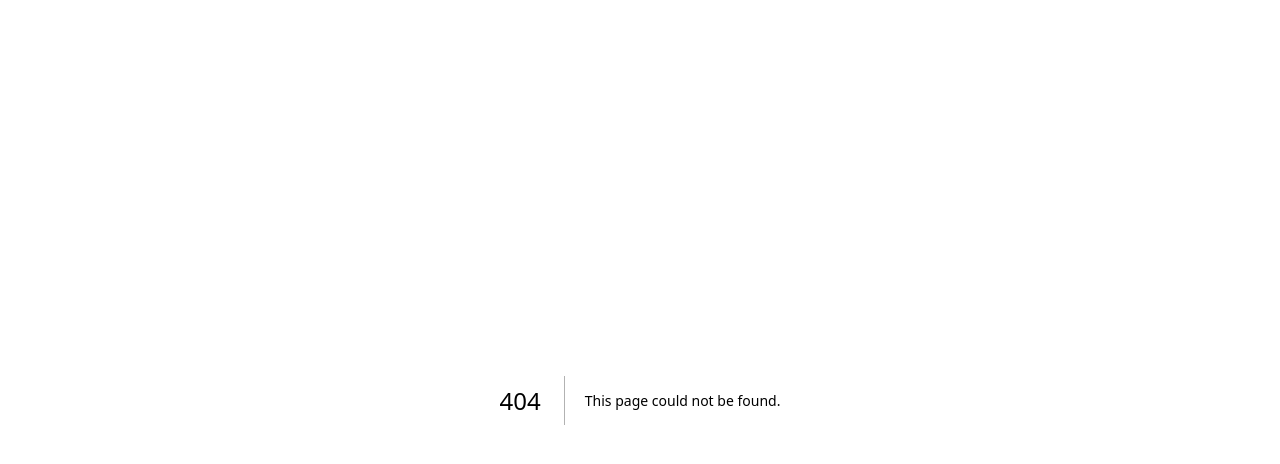
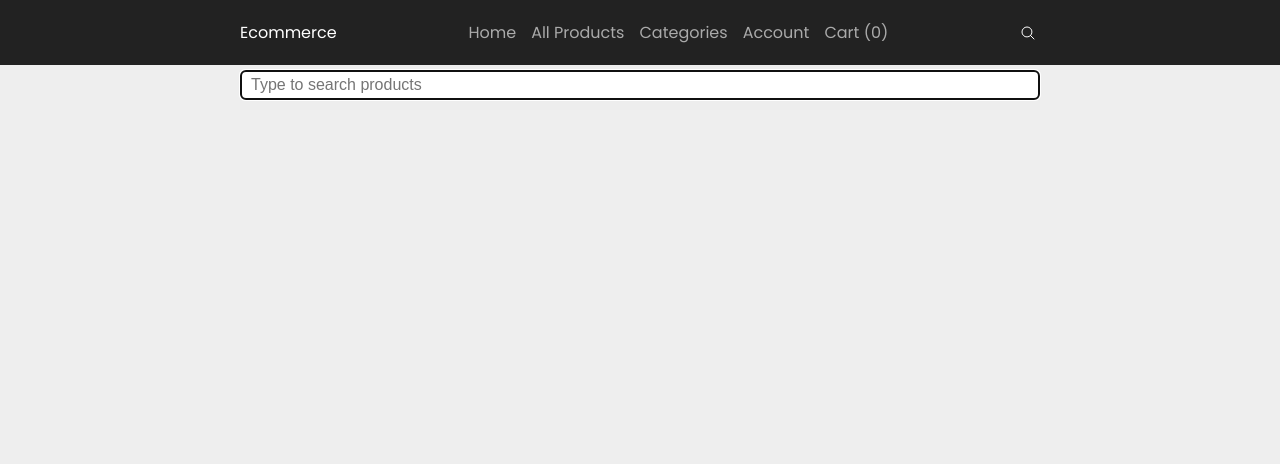
Before and after one commit to emroze/ecommerce-front-next.js, a Next.js app: page /search in a window 1280 px wide. Before the commit this address had no page. Shown: the top 464 px of the page. Built offline with nearby package versions, Linux system fonts and the light colour scheme.

Commit message:
Added search functionality

```diff
--- a/app/api/products/route.js
+++ b/app/api/products/route.js
@@ -8,11 +8,22 @@
     for (const [key, value] of request.nextUrl.searchParams.entries()) {
         allSearchParams[key] = value
     }
-    const {categories,sort, ...filters} = allSearchParams
-    const [sortField,sortOrder] = sort.split('-')
-    const productsQuery = {
-        category: categories.split(','),
+    const {categories,sort,phrase, ...filters} = allSearchParams
+    let [sortField,sortOrder] = (sort || '_id-desc').split('-')
+
+    const productsQuery = {}
+
+    if(categories){
+        productsQuery.category = categories.split(',');
     }
+
+    if(phrase){
+        productsQuery['$or'] = [
+            {title:{$regex:phrase,$options:'i'}},
+            {description:{$regex:phrase,$options:'i'}},
+        ];
+    }
+
     if(Object.keys(filters).length>0){
         Object.keys(filters).forEach(filterName => {
             productsQuery['properties.'+filterName] = filters[filterName];
--- /dev/null
+++ b/app/search/page.js
@@ -0,0 +1,80 @@
+'use client'
+import Center from "@/components/Center";
+import Header from "@/components/Header";
+import Input from "@/components/Input";
+import ProductsGrid from "@/components/ProductsGrid";
+import Spinner from "@/components/Spinner";
+import axios from "axios";
+import { debounce } from "lodash";
+import { useCallback, useEffect, useState } from "react";
+import { styled } from "styled-components";
+
+const SearchInput = styled(Input)`
+    padding: 5px 10px;
+    border-radius: 5px;
+    font-size: 1rem;
+`;
+
+const InputWrapper = styled.div`
+    position: sticky;
+    top: 50px;
+    margin: 0 0;
+    padding:5px 0px;
+    background-color: #eeeeeeaa;
+`;
+
+export default function SearchPage(){
+    const [phrase,setPhrase] = useState('');
+    const [products,setProducts] = useState([]);
+    const [isLoading,setIsLoading] = useState(false);
+    const debouncedSearch = useCallback(
+        debounce(searchProducts,500)
+        ,[]);
+
+    useEffect(() => {
+        if(phrase.length>0){
+            setIsLoading(true);
+            debouncedSearch(phrase);
+        } else if(phrase.length===0){
+            setProducts([])
+        }
+    },[phrase]);
+
+
+    function searchProducts(phrase){
+        axios.get('/api/products?phrase='+encodeURIComponent(phrase))
+            .then(response => {
+                setProducts(response.data);
+                setIsLoading(false);
+            });
+    };
+
+    return(
+        <>
+            <Header/>
+            <Center>
+                <InputWrapper>
+                    <SearchInput
+                        placeholder="Type to search products"
+                        autoFocus
+                        value={phrase}
+                        onChange={ev => setPhrase(ev.target.value)}
+                    />
+                </InputWrapper>
+
+                {!isLoading && phrase.length!==0 && products.length===0 && (
+                    <h2>No product found</h2>
+                )}
+
+                {isLoading && (
+                    <Spinner fullWidth={true}/>
+                )}
+
+                {!isLoading && products.length>0 && (
+                    <ProductsGrid products={products}/>
+                )}
+
+            </Center>
+        </>
+    )
+}
--- a/components/Featured.js
+++ b/components/Featured.js
@@ -75,7 +75,7 @@
                                 <Desc>{product?.description}</Desc>
                                 <ButtonWrapper>
                                     <ButtonLink href={'/products/'+product?._id} outline={1} white={1}>Read more</ButtonLink>
-                                    <FlyingButton white _id={product._id} src={product?.images?.[0]}>
+                                    <FlyingButton white={1} _id={product._id} src={product?.images?.[0]}>
                                         <Cart/>
                                         Add to cart
                                     </FlyingButton>
--- a/components/Header.js
+++ b/components/Header.js
@@ -4,6 +4,7 @@
 import { useContext, useState } from "react";
 import { CartContext } from "./CartContext";
 import BarsIcon from "./icons/Bars";
+import SearchIcon from "./icons/SearchIcon";
 
 
 const StyledHeader = styled.header`
@@ -23,8 +24,8 @@
 const Wrapper = styled.div`
     display: flex;
     justify-content: space-between;
-    padding: 20px 0;
-
+    padding: 10px 0;
+    align-items: center;
     ${props => props.mobilenavactive ? `
         position: fixed;
         top: 0;
@@ -65,6 +66,7 @@
     color: #aaa;
     text-decoration: none;
     padding: 10px 0;
+    min-width: 20px;
 `;
 
 const NavButton = styled.button`
@@ -76,9 +78,26 @@
     cursor: pointer;
     position: relative;
     z-index: 3;
-
+    display: flex;
+    align-items: center;
     @media screen and (min-width: 768px) {
         display: none;
+    }
+`;
+
+const SideIcons = styled.div`
+    display: flex;
+    gap: 10px;
+    align-items: center;
+    a{
+        display: flex;
+        align-items: center;
+        min-width: 20px;
+        color: white;
+        svg{
+            height: 16px;
+            width: 16px;
+        }
     }
 `;
 
@@ -99,9 +118,12 @@
                             <NavLink href={'/account'}>Account</NavLink>
                             <NavLink href={'/cart'}>Cart ({cartProducts?.length})</NavLink>
                         </StyledNav>
-                        <NavButton onClick={() => setMobileNavActive(prev => !prev)}>
-                            <BarsIcon/>
-                        </NavButton>
+                        <SideIcons>
+                            <Link href={'/search'}><SearchIcon/></Link>
+                            <NavButton onClick={() => setMobileNavActive(prev => !prev)}>
+                                <BarsIcon/>
+                            </NavButton>
+                        </SideIcons>
                     </Wrapper>
                 </Center>
             </StyledHeader>
--- a/components/ProductBox.js
+++ b/components/ProductBox.js
@@ -10,7 +10,11 @@
 
 
 const ProductWrapper = styled.div`
-
+    button{
+        width: 100%;
+        text-align: center;
+        justify-content: center;
+    }
 `;
 
 const WhiteBox = styled(Link)`
--- /dev/null
+++ b/components/icons/SearchIcon.js
@@ -0,0 +1,8 @@
+export default function SearchIcon({className="w-6 h-6"}){
+    return (
+        <svg xmlns="http://www.w3.org/2000/svg" fill="none" viewBox="0 0 24 24" strokeWidth={1.5} stroke="currentColor" className={className}>
+            <path strokeLinecap="round" strokeLinejoin="round" d="M21 21l-5.197-5.197m0 0A7.5 7.5 0 105.196 5.196a7.5 7.5 0 0010.607 10.607z" />
+        </svg>
+    )
+
+}
--- a/package.json
+++ b/package.json
@@ -14,6 +14,7 @@
     "bson-ext": "^4.0.3",
     "eslint": "8.43.0",
     "eslint-config-next": "13.4.6",
+    "lodash": "^4.17.21",
     "micro": "^10.0.1",
     "mongoose": "^7.2.1",
     "next": "^13.4.7",
```
